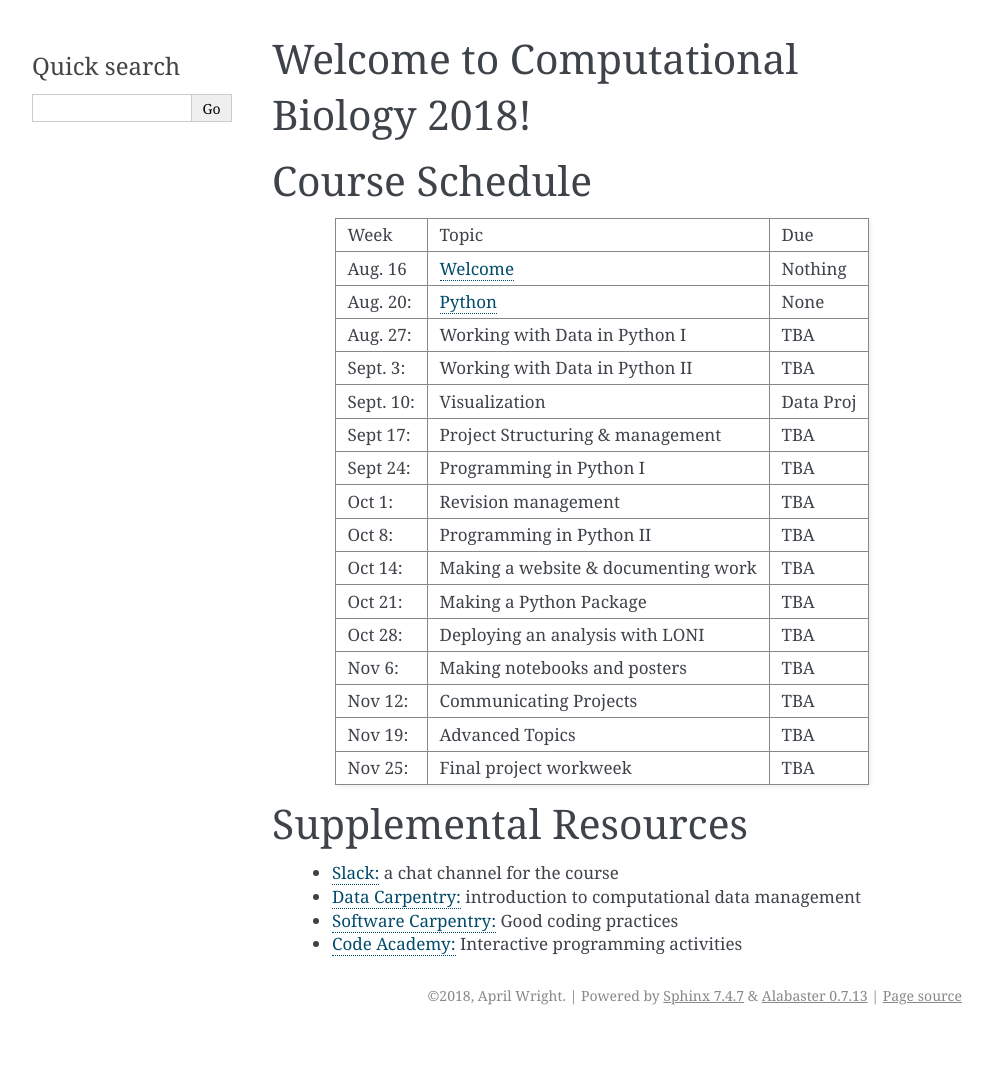
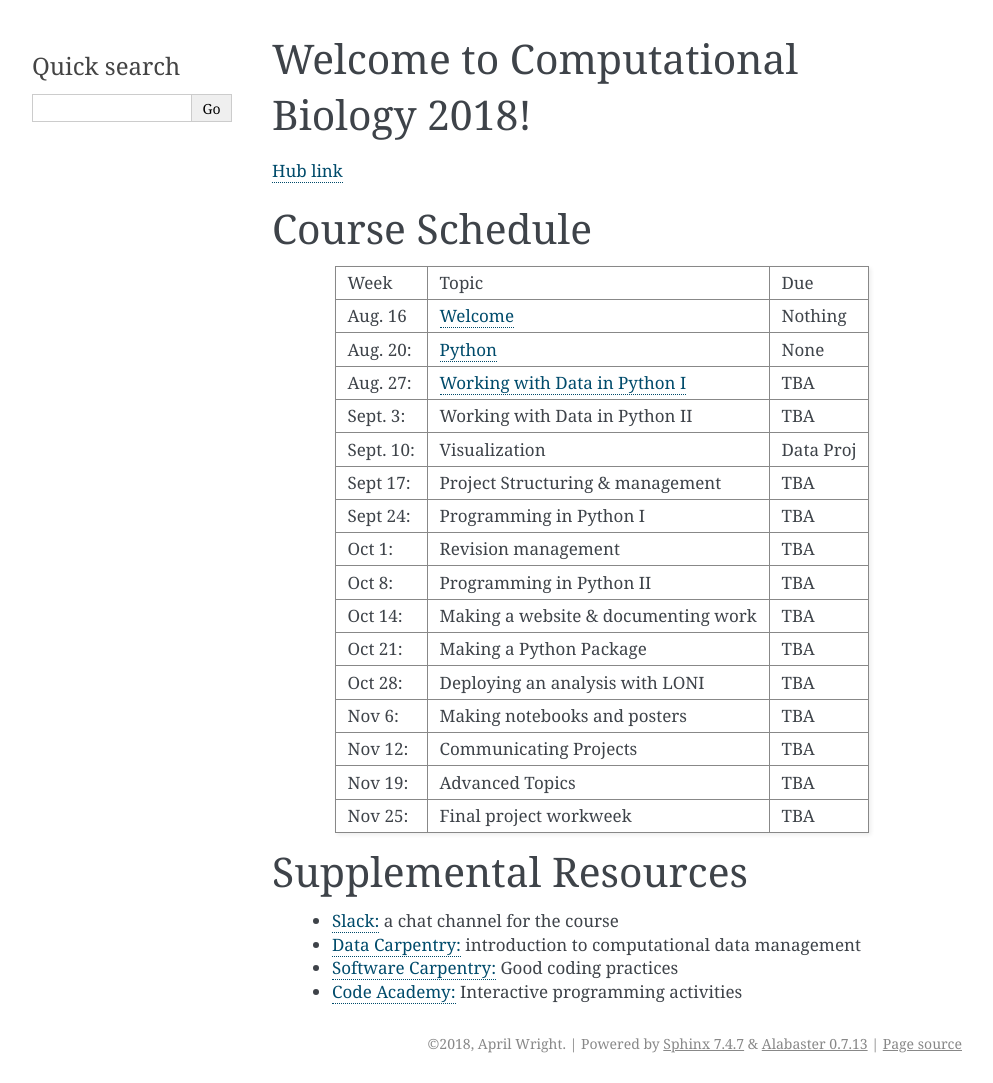
Before and after one commit to wrightaprilm/CompBio2018, a Sphinx documentation site: the page built from docs/index.rst, in a window 1280 px wide. Shown: the whole page, without its empty margins (148-1141 px from the left). Built offline with Sphinx 7.4.7, drawn with Linux system fonts in a browser that asks for light colours; before the commit the page ends 1035 px from its top, so only the background shows below that.

Commit message:
index page

```diff
--- a/docs/index.rst
+++ b/docs/index.rst
@@ -11,44 +11,46 @@ Welcome to Computational Biology 2018!
    :caption: Contents:
 
 
+`Hub link <https://goo.gl/Le2Xsq>`_
+
 Course Schedule
-===================================================================
+=====================================================================================
 
-+------------+----------------------------------------+-----------+
-| Week       | Topic                                  | Due       |
-+------------+----------------------------------------+-----------+
-| Aug. 16    |  `Welcome <http://goo.gl/uCKPQE>`_     | Nothing   |
-+------------+----------------------------------------+-----------+
-| Aug. 20:   | `Python <https://goo.gl/EXG4DB>`_      |	None      |
-+------------+----------------------------------------+-----------+
-| Aug. 27:   | 	Working with Data in Python I         |	TBA       |
-+------------+----------------------------------------+-----------+
-| Sept. 3:   |	Working with Data in Python II        |	TBA       |
-+------------+----------------------------------------+-----------+
-| Sept. 10:  |	Visualization                         |	Data Proj |
-+------------+----------------------------------------+-----------+
-| Sept 17:   |	Project Structuring & management      |	TBA       |
-+------------+----------------------------------------+-----------+
-| Sept 24:   |	Programming in Python I               |	TBA       |
-+------------+----------------------------------------+-----------+
-| Oct 1:     |	Revision management                   |	TBA       |
-+------------+----------------------------------------+-----------+
-| Oct 8:     |	Programming in Python  II             |	TBA       |
-+------------+----------------------------------------+-----------+
-| Oct 14:    |	Making a website & documenting work   |	TBA       |
-+------------+----------------------------------------+-----------+
-| Oct 21:    |	Making a Python Package	              | TBA       |
-+------------+----------------------------------------+-----------+
-| Oct 28:    |	Deploying an analysis with LONI       |	TBA       |
-+------------+----------------------------------------+-----------+
-| Nov 6:     |	Making notebooks and posters          |	TBA       |
-+------------+----------------------------------------+-----------+
-| Nov 12:    |	Communicating Projects	              |TBA        |
-+------------+----------------------------------------+-----------+
-| Nov 19:    |	Advanced Topics                       |	TBA       |
-+------------+----------------------------------------+-----------+
-| Nov 25:    |	Final project workweek                |	TBA       |
-+------------+----------------------------------------+-----------+
++------------+----------------------------------------------------------+-----------+
+| Week       | Topic                                                    | Due       |
++------------+----------------------------------------------------------+-----------+
+| Aug. 16    |  `Welcome <http://goo.gl/uCKPQE>`_                       | Nothing   |
++------------+----------------------------------------------------------+-----------+
+| Aug. 20:   | `Python <https://goo.gl/EXG4DB>`_                        | None      |
++------------+----------------------------------------------------------+-----------+
+| Aug. 27:   | `Working with Data in Python I <https://goo.gl/Le2Xsq>`_ | TBA       |
++------------+----------------------------------------------------------+-----------+
+| Sept. 3:   |	Working with Data in Python II                          | TBA       |
++------------+----------------------------------------------------------+-----------+
+| Sept. 10:  |	Visualization                                           | Data Proj |
++------------+----------------------------------------------------------+-----------+
+| Sept 17:   |	Project Structuring & management                        | TBA       |
++------------+----------------------------------------------------------+-----------+
+| Sept 24:   |	Programming in Python I                                 | TBA       |
++------------+----------------------------------------------------------+-----------+
+| Oct 1:     |	Revision management                                     | TBA       |
++------------+----------------------------------------------------------+-----------+
+| Oct 8:     |	Programming in Python  II                               | TBA       |
++------------+----------------------------------------------------------+-----------+
+| Oct 14:    |	Making a website & documenting work                     | TBA       |
++------------+----------------------------------------------------------+-----------+
+| Oct 21:    |	Making a Python Package	                                | TBA       |
++------------+----------------------------------------------------------+-----------+
+| Oct 28:    |	Deploying an analysis with LONI                         | TBA       |
++------------+----------------------------------------------------------+-----------+
+| Nov 6:     |	Making notebooks and posters                            | TBA       |
++------------+----------------------------------------------------------+-----------+
+| Nov 12:    |	Communicating Projects	                                |TBA        |
++------------+----------------------------------------------------------+-----------+
+| Nov 19:    |	Advanced Topics                                         | TBA       |
++------------+----------------------------------------------------------+-----------+
+| Nov 25:    |	Final project workweek                                  | TBA       |
++------------+----------------------------------------------------------+-----------+
 
 Supplemental Resources
 ======================
```
